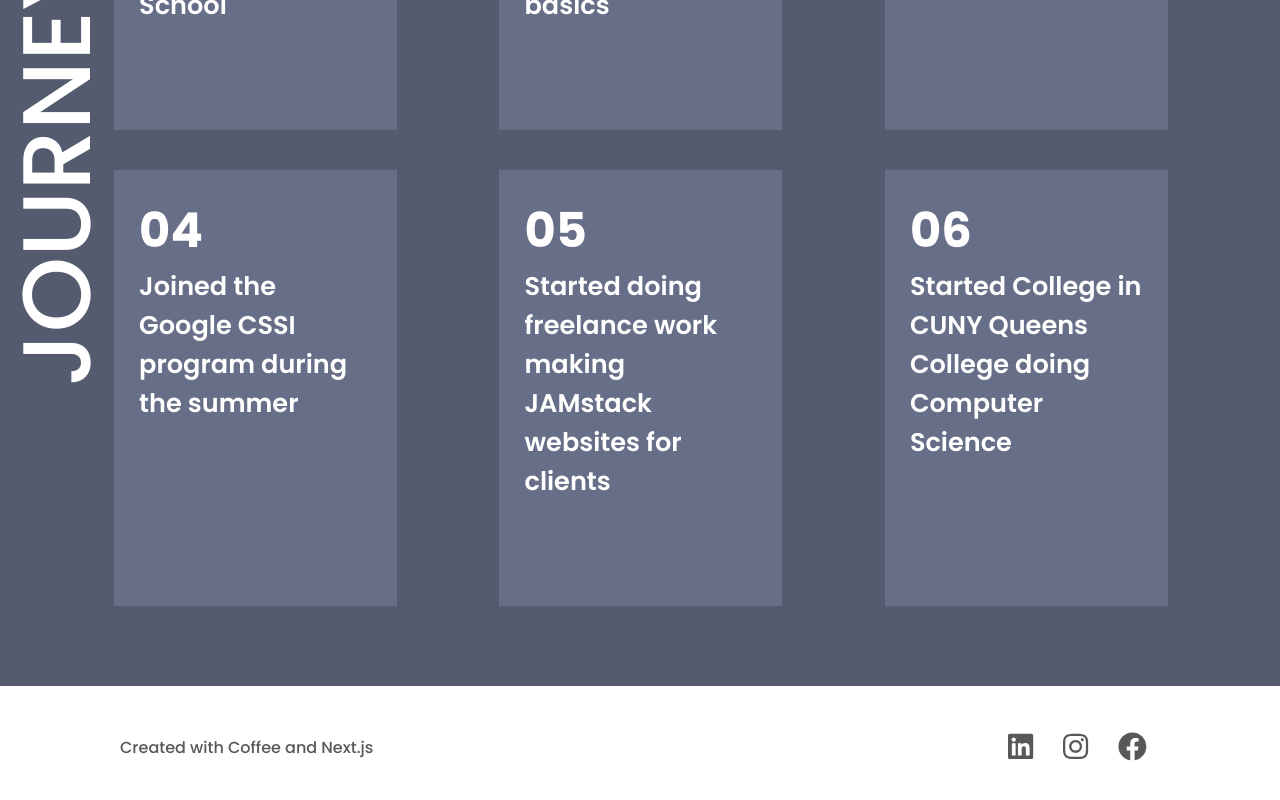
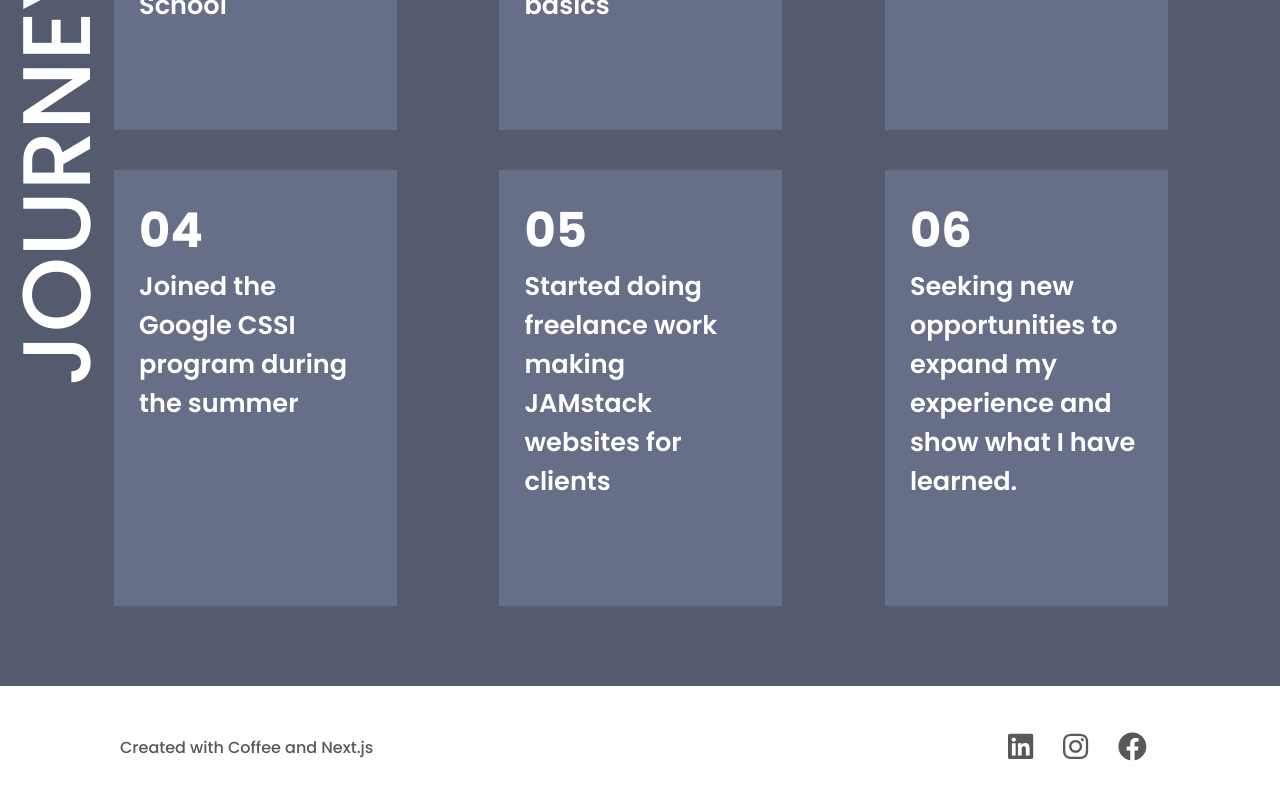
Before and after one commit to MikeLikesCode/next-portfolio, a Next.js app: page / in a window 1280 px wide. Shown: the part 3140-3940 px from the top of the page. Built offline with nearby package versions, Linux system fonts and the light colour scheme.

Commit message:
Getting ready for work

```diff
--- a/pages/index.js
+++ b/pages/index.js
@@ -7,7 +7,7 @@ import {
   faInstagram,
   faLinkedin,
 } from "@fortawesome/free-brands-svg-icons";
-import Image from 'next/image'
+import Image from "next/image";
 
 export default function Home() {
   const Cards = [
@@ -49,7 +49,13 @@ export default function Home() {
     <Layout>
       <div className={styles.frame}>
         <div className={styles.frame_container}>
-        <Image className={styles.frame_image} layout="fixed" width={195} height={250} src="/profile.png" />
+          <Image
+            className={styles.frame_image}
+            layout="fixed"
+            width={195}
+            height={250}
+            src="/profile.png"
+          />
         </div>
       </div>
 
@@ -206,7 +212,8 @@ export default function Home() {
             <div className={styles.journey_card}>
               <div className={styles.journey_card_number}>06</div>
               <div className={styles.journey_card_description}>
-                Started College in CUNY Queens College doing Computer Science
+                Seeking new opportunities to expand my experience and
+                show what I have learned.
               </div>
             </div>
           </div>
```
